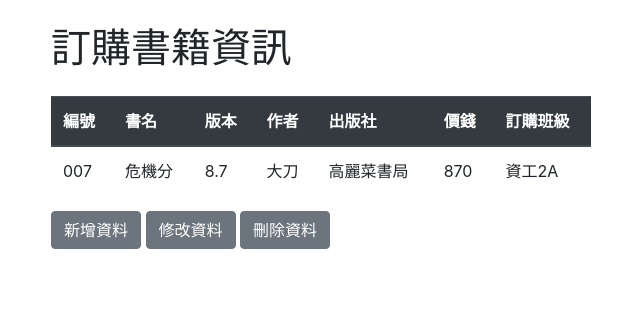
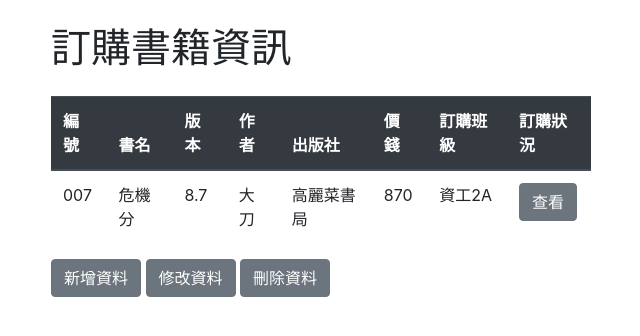
Before and after one commit to c8610290927/DataBase_Project, a PHP site: page /book_information.html in a window 1280 px wide. Shown: the part 56-392 px from the top of the page, without its empty margins (34-674 px from the left). Run offline with PHP 8.4, Linux system fonts and the light colour scheme; some libraries are stand-ins or nearby versions.

Commit message:
page超連結調整

```diff
--- a/DataBase_Project/bookData.php
+++ b/DataBase_Project/bookData.php
@@ -63,6 +63,7 @@
                           <th scope="col">出版社</th>
                           <th scope="col">價錢</th>
                           <th scope="col">訂購班級</th>
+                          <th scope="col">訂購狀況</th>
                         </tr>
                           <?php
                             include "db_finalproject_conn.php";
@@ -80,6 +81,7 @@
                               echo "<td scope='col'>".$result[$i][4]."</td>";
                               echo "<td scope='col'>".$result[$i][5]."</td>";
                               echo "<td scope='col'>".$result[$i][6]."</td>";
+                              echo "<td scope='col'><button type='button' class='btn btn-secondary'><a href='purchaserData.php' style='color:white'>查看</a></button></td>";
                               echo "</tr>";
                             }
                           ?>
@@ -88,7 +90,7 @@
                     </table>
 
                     <button type="button" class="btn btn-secondary" id="add">新增資料</button>
-                    <button type="button" class="btn btn-secondary" id="modify">修改資料</button>
+                    <button type="button" class="btn btn-secondary" id="modify"><a href="bookData_edit.php" style="color:white">修改資料</a></button>
                     <button type="button" class="btn btn-secondary" id="delete">刪除資料</button>
                 </div>
             </div>
--- a/DataBase_Project/book_information.html
+++ b/DataBase_Project/book_information.html
@@ -64,6 +64,7 @@
                           <th scope="col">出版社</th>
                           <th scope="col">價錢</th>
                           <th scope="col">訂購班級</th>
+                          <th scope="col">訂購狀況</th>
                         </tr>
                         <tr>
                             <td scope="row">007</td>
@@ -73,16 +74,19 @@
                             <td>高麗菜書局</td>
                             <td>870</td>
                             <td>資工2A</td>
+                            <td>
+                              <button type="button" class="btn btn-secondary"><a href="purchaser_information.html" style="color:white">查看</a></button>
+                            </td>
+
                           </tr>
                       </thead>
 
                     </table>
 
                     <button type="button" class="btn btn-secondary" id="add">新增資料</button>
-                    <button type="button" class="btn btn-secondary" id="modify">修改資料</button>
+                    <button type="button" class="btn btn-secondary" id="modify"><a href="book_information_edit.html" style="color:white">修改資料</a></button>
                     <button type="button" class="btn btn-secondary" id="delete">刪除資料</button>
                 </div>
             </div>
-
 	</body>
 </html>
--- a/DataBase_Project/index.html
+++ b/DataBase_Project/index.html
@@ -38,6 +38,6 @@
 				</div>
 			</div>
 	    </nav>
-		<p align="center"><center>歡迎來到此系統，請由下拉式選單並於登入後進行操作</center></p>
+		<p align="center"><center>歡迎來到此系統，請由下拉式選單登入後進行操作</center></p>
 	</body>
 </html>
--- a/DataBase_Project/memberData.php
+++ b/DataBase_Project/memberData.php
@@ -56,7 +56,7 @@
                 <h1>會員資訊</h1>
             </div>
 
-			<button type="button" class="btn btn-secondary" id="modify">修改資料</button>
+			<button type="button" class="btn btn-secondary" id="modify"><a href="memberData_edit.php" style="color:white">修改資料</a></button>
 
 
             <div class="form-group row">
--- a/DataBase_Project/member_information.html
+++ b/DataBase_Project/member_information.html
@@ -55,7 +55,7 @@
                 <h1>會員資訊</h1>
             </div>
 
-			<button type="button" class="btn btn-secondary" id="modify">修改資料</button>
+			<button type="button" class="btn btn-secondary" id="modify"><a href="member_information_edit.html" style="color:white">修改資料</a></button>
 
 
             <div class="form-group row">
--- a/DataBase_Project/purchaserData.php
+++ b/DataBase_Project/purchaserData.php
@@ -83,7 +83,7 @@
                     </table>
 
                     <button type="button" class="btn btn-secondary" id="add">新增資料</button>
-                    <button type="button" class="btn btn-secondary" id="modify">修改資料</button>
+                    <button type="button" class="btn btn-secondary" id="modify"><a href="purchaserData_edit.php" style="color:white">修改資料</a></button>
                     <button type="button" class="btn btn-secondary" id="delete">刪除資料</button>
                 </div>
             </div>
--- a/DataBase_Project/purchaser_information.html
+++ b/DataBase_Project/purchaser_information.html
@@ -83,7 +83,7 @@
                     </table>
 
                     <button type="button" class="btn btn-secondary" id="add">新增資料</button>
-                    <button type="button" class="btn btn-secondary" id="modify">修改資料</button>
+                    <button type="button" class="btn btn-secondary" id="modify"><a href="purchaser_information_edit.html" style="color:white">修改資料</a></button>
                     <button type="button" class="btn btn-secondary" id="delete">刪除資料</button>
                 </div>
             </div>
```
